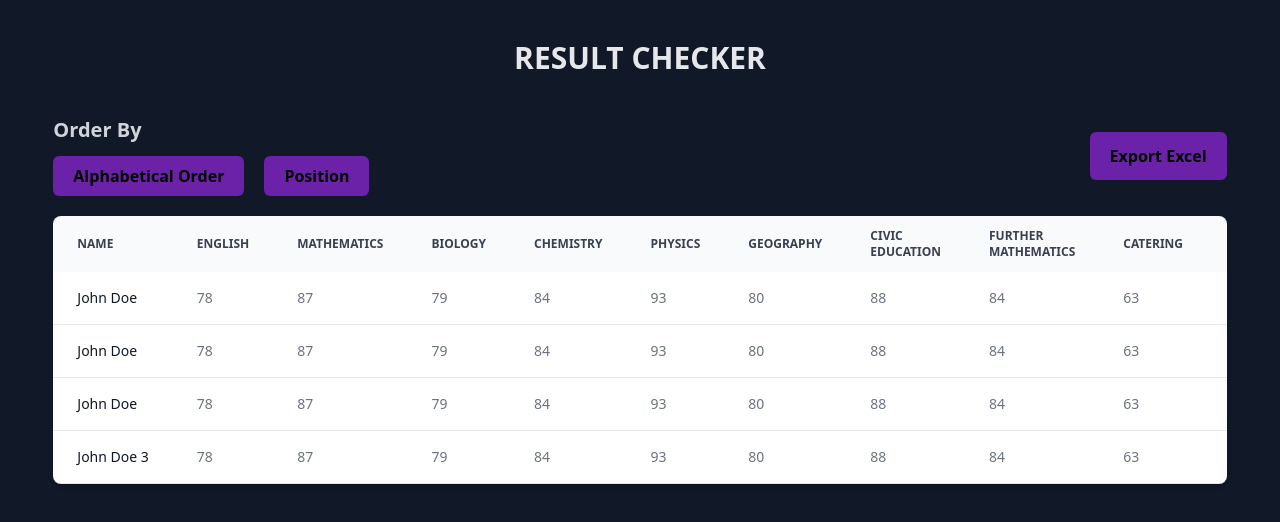
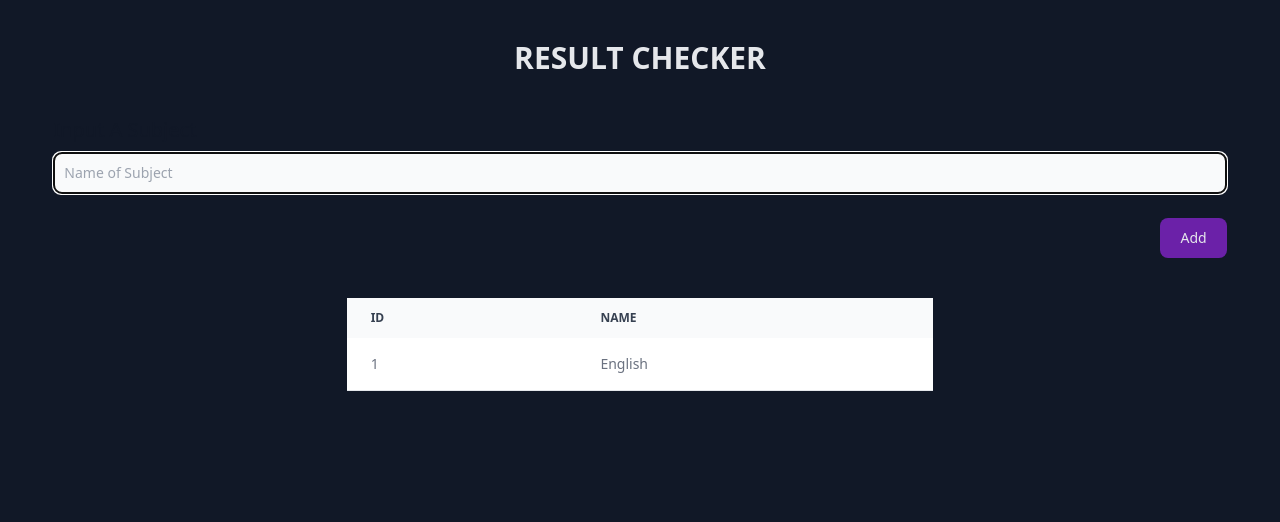
Before and after one commit to codejutsu1/result-checker, a Vue app: page / in a window 1280 px wide. Shown: the top 522 px of the page. Built offline with nearby package versions, Linux system fonts and the light colour scheme.

Commit message:
able to add lists of subjects to an array

```diff
--- a/src/App.vue
+++ b/src/App.vue
@@ -1,11 +1,76 @@
 <script setup>
 import HelloWorld from './components/HelloWorld.vue'
+import {ref, onMounted, computed, watch } from 'vue'
+
+const firstPage = ref(true);
+const subjects = ref([])
+
+const input_subject = ref('')
+
+const addSubject = () => {
+    if(input_subject.value.trim() === '' || input_subject.value === null)
+    {
+        return
+    }
+
+    subjects.value.push({
+        name: input_subject.value,
+        createdAt: new Date().getTime()
+    })
+
+    input_subject.value = ''
+
+    console.log(subjects.value)
+}
+
 </script>
 
 <template>
   <h1 class="text-gray-200 text-center text-3xl my-10 font-bold uppercase">Result Checker</h1>
 
-  <div class="flex items-center w-11/12 mb-5 mx-auto justify-between">
+<div class="w-11/12 mx-auto">
+    <div v-if="firstPage">
+        <div>
+            <form class="space-y-4 md:space-y-6" @submit.prevent="addSubject">
+                <div>
+                    <label for="name" class="block mb-2 text-xl font-medium text-gray-900 dark:text-white">Input A Subject</label>
+                    <input v-model="input_subject" type="text" class="bg-gray-50 border border-gray-300 text-gray-900 sm:text-sm rounded-lg focus:ring-primary-600 focus:border-primary-600 block w-full p-2.5 dark:bg-gray-700 dark:border-gray-600 dark:placeholder-gray-400 dark:text-white dark:focus:ring-blue-500 dark:focus:border-blue-500" placeholder="Name of Subject" required autofocus>
+                </div>
+
+                <div class="flex justify-end">
+                    <button type="submit" class=" text-gray-200 bg-purple-800 hover:bg-purple-900 focus:ring-4 focus:outline-none focus:ring-purple-300 font-medium rounded-lg text-sm px-5 py-2.5 text-center dark:bg-primary-600 dark:hover:bg-purple-900 dark:focus:ring-primary-800">Add</button>
+                </div>
+            </form>
+        </div>
+
+        <div class="overflow-x-auto relative mt-10">
+            <table class="w-1/2 mx-auto text-sm text-left text-gray-500 dark:text-gray-400">
+                <thead class="text-xs text-gray-700 uppercase bg-gray-50 dark:bg-gray-700 dark:text-gray-400">
+                    <tr>
+                        <th scope="col" class="py-3 px-6">
+                            id
+                        </th>
+                        <th scope="col" class="py-3 px-6">
+                            Name
+                        </th>
+                    </tr>
+                </thead>
+                <tbody>
+                    <tr class="bg-white border-b dark:bg-gray-800 dark:border-gray-700">
+                        <td class="py-4 px-6">
+                            1
+                        </td>
+                        <td class="py-4 px-6">
+                            English
+                        </td>
+                    </tr>
+                </tbody>
+            </table>
+        </div>
+    </div>
+
+    <div v-if="!firstPage">
+        <div class="flex items-center w-full mb-5 mx-auto justify-between">
             <div>
                 <h2 class="text-gray-300 font-semibold text-xl mb-3">Order By</h2>
                 <div class="flex space-x-5">
@@ -22,7 +87,7 @@ import HelloWorld from './components/HelloWorld.vue'
             </button>
         </div>
 
-<div class="overflow-x-auto w-11/12 mx-auto relative shadow-md sm:rounded-lg">
+        <div class="overflow-x-auto w-full mx-auto relative shadow-md sm:rounded-lg">
             <table class="w-full text-sm text-left text-gray-500 dark:text-gray-400">
                 <thead class="text-xs text-gray-700 uppercase bg-gray-50 dark:bg-gray-700 dark:text-gray-300">
                     <tr>
@@ -250,6 +315,8 @@ import HelloWorld from './components/HelloWorld.vue'
                 </tbody>
             </table>
         </div>
+    </div>
 
+</div>
 
 </template>
```
Lines whose indentation alone changed are shown as unchanged.
